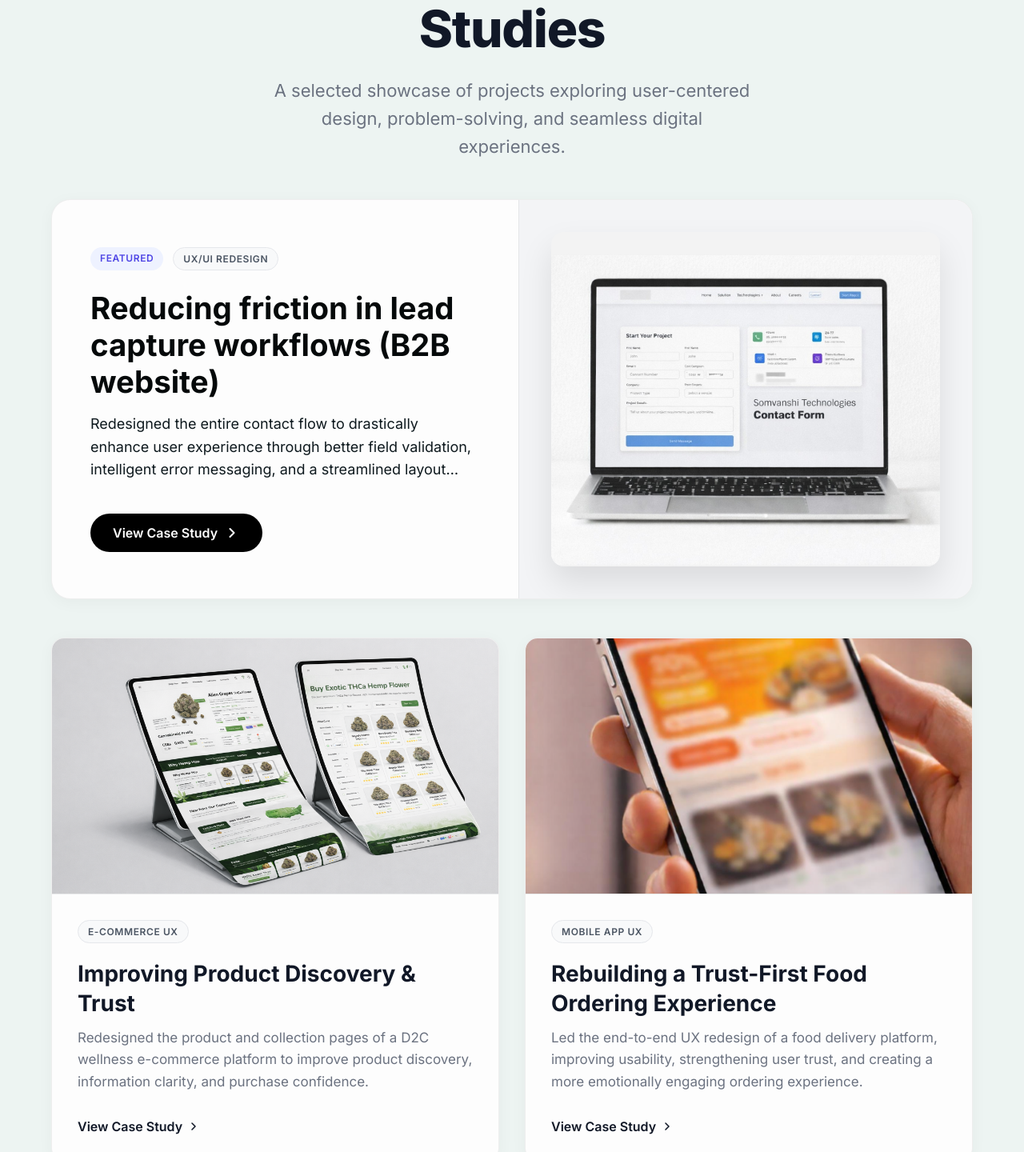
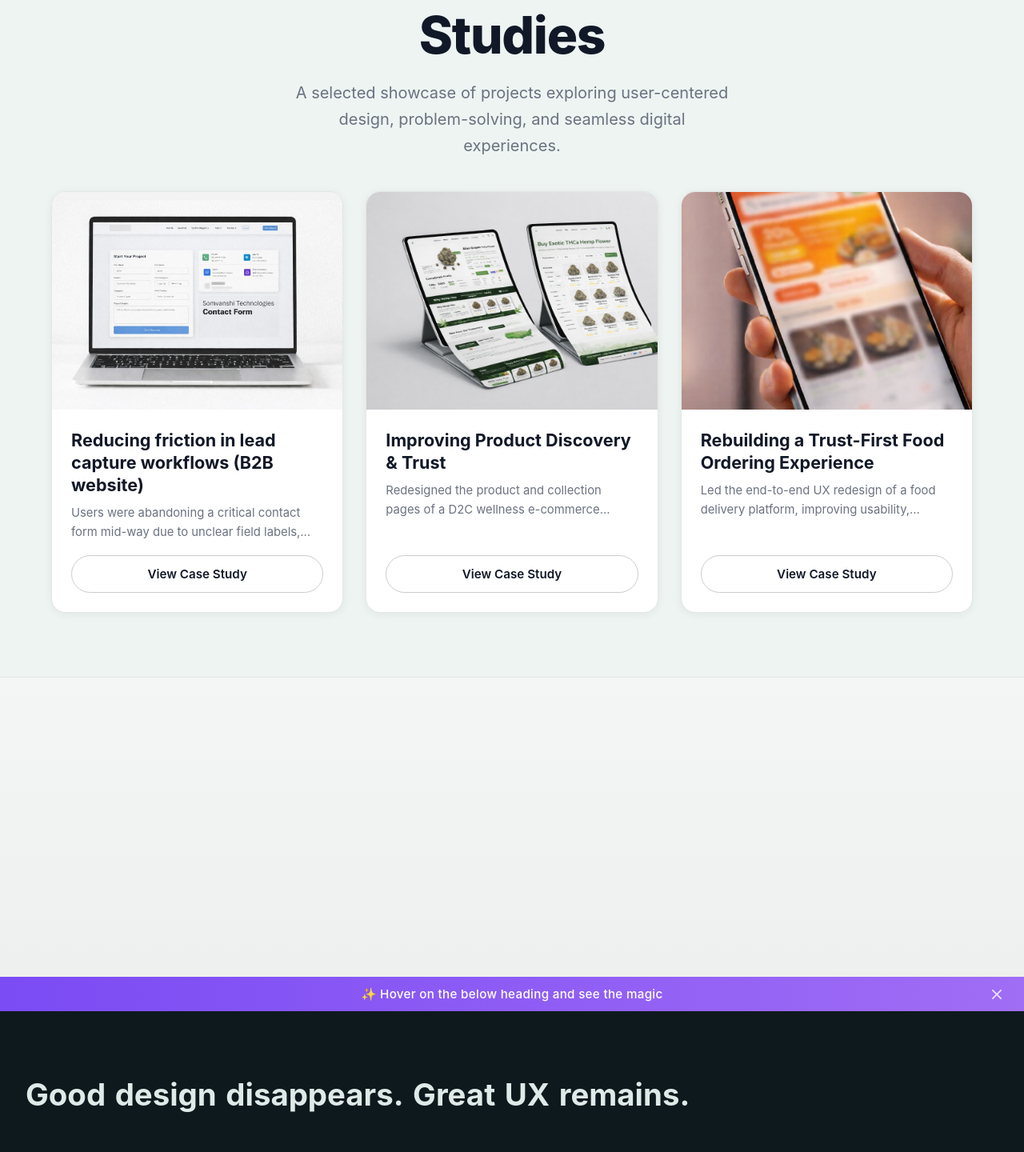
Before and after one commit to AkashGangurde02/Portfolio, a React (Vite) app: page /work in a window 1280 px wide. Shown: the part 169-1609 px from the top of the page at 80% size. Built offline with nearby package versions, Linux system fonts and the light colour scheme.

Commit message:
Redesign Work page: unified card layout with image, title, description and pill CTA button across all case study cards

```diff
--- a/src/pages/Work.css
+++ b/src/pages/Work.css
@@ -1,30 +1,27 @@
-/* Work Page Variables */
+/* ═══════════════════════════════════════════
+   Work.css — unified card design
+   ═══════════════════════════════════════════ */
+
+/* ── Tokens ── */
 :root {
-    --work-bg: #ffffff;
-    --card-bg: #fdfdfd;
-    --text-main: #111827;
-    --text-muted: #6b7280;
-    --accent-color: #000000;
-    --radius-sm: 8px;
-    --radius-md: 16px;
-    --radius-lg: 24px;
-    --shadow-soft: 0 4px 20px rgba(0, 0, 0, 0.04);
-    --shadow-hover: 0 12px 32px rgba(0, 0, 0, 0.08);
-    --border-subtle: 1px solid rgba(0, 0, 0, 0.06);
-    --font-modern: 'Inter', 'Manrope', sans-serif;
+    --wc-bg:        #f4f6f5;   /* page bg — light grey-green tint             */
+    --wc-card:      #ffffff;   /* card surface                                */
+    --wc-border:    #e4e7e6;   /* subtle border                               */
+    --wc-text:      #111827;   /* headings                                    */
+    --wc-muted:     #6b7280;   /* descriptions                                */
+    --wc-radius:    18px;      /* card corner radius                          */
+    --wc-shadow:    0 2px 12px rgba(0, 0, 0, 0.06);
+    --wc-shadow-hv: 0 10px 32px rgba(0, 0, 0, 0.12);
 }
 
-body {
-    font-family: var(--font-modern);
-}
-
+/* ── Page shell ── */
 .work-page {
-    background-color: var(--work-bg);
+    background-color: var(--wc-bg);
     min-height: 100vh;
     padding-top: 60px;
 }
 
-/* Containers */
+/* ── Containers ── */
 .work-container,
 .work-container-narrow {
     width: 100%;
@@ -34,13 +31,13 @@ body {
 }
 
 .work-container-narrow {
-    max-width: 800px;
+    max-width: 720px;
     text-align: center;
 }
 
-/* Hero Section */
+/* ── Hero ── */
 .work-hero-modern {
-    padding: 40px 0 32px;
+    padding: 48px 0 32px;
     display: flex;
     flex-direction: column;
     align-items: center;
@@ -48,258 +45,137 @@ body {
 }
 
 .work-headline-modern {
-    font-size: clamp(3rem, 5vw, 4.5rem);
+    font-size: clamp(2.5rem, 5vw, 4rem);
     font-weight: 800;
     letter-spacing: -0.02em;
-    color: var(--text-main);
+    color: var(--wc-text);
     line-height: 1.1;
-    margin-bottom: 24px;
+    margin-bottom: 20px;
 }
 
 .work-subheadline-modern {
-    font-size: clamp(1.125rem, 2vw, 1.375rem);
-    color: var(--text-muted);
-    line-height: 1.6;
-    max-width: 600px;
+    font-size: clamp(1rem, 2vw, 1.25rem);
+    color: var(--wc-muted);
+    line-height: 1.65;
+    max-width: 560px;
     margin: 0 auto;
 }
 
-/* Pill Badges */
-.pill-badge {
-    display: inline-block;
-    padding: 6px 12px;
-    border-radius: 100px;
-    font-size: 0.75rem;
-    font-weight: 600;
-    letter-spacing: 0.05em;
-    text-transform: uppercase;
-    background-color: #f3f4f6;
-    color: var(--text-muted);
+/* ── Cards section ── */
+.work-cards-section {
+    padding: 8px 0 80px;
 }
 
-.featured-badge {
-    background-color: #eef2ff;
-    color: #4f46e5;
+/* 3-column grid on desktop, collapses gracefully */
+.wc-grid {
+    display: grid;
+    grid-template-columns: repeat(3, 1fr);
+    gap: 28px;
 }
 
-.category-badge {
-    background-color: #f8f9fa;
-    color: #4b5563;
-    border: 1px solid #e5e7eb;
-}
-
-/* Featured Section */
-.work-featured-section {
-    padding: 16px 0 32px;
-}
-
-.featured-card {
-    display: flex;
-    flex-direction: row;
-    background-color: var(--card-bg);
-    border-radius: var(--radius-lg);
-    border: var(--border-subtle);
-    box-shadow: var(--shadow-soft);
-    overflow: hidden;
-    text-decoration: none;
-    color: inherit;
-    transition: all 0.3s cubic-bezier(0.25, 1, 0.5, 1);
-    min-height: 500px;
-}
-
-.featured-card:hover {
-    transform: translateY(-4px);
-    box-shadow: var(--shadow-hover);
-}
-
-.featured-card-content {
-    flex: 1;
-    padding: 48px;
-    display: flex;
-    flex-direction: column;
-    justify-content: center;
-}
-
-.featured-card-header {
-    display: flex;
-    gap: 12px;
-    margin-bottom: 24px;
-}
-
-.featured-title {
-    font-size: clamp(2rem, 3vw, 2.75rem);
-    font-weight: 700;
-    line-height: 1.2;
-    color: var(--text-main);
-    margin-bottom: 16px;
-}
-
-.featured-description {
-    font-size: 1.125rem;
-    line-height: 1.6;
-    color: var(--text-muted);
-    margin-bottom: 40px;
-    max-width: 480px;
-}
-
-.primary-btn {
-    display: inline-flex;
-    align-items: center;
-    gap: 8px;
-    background-color: var(--accent-color);
-    color: #ffffff;
-    padding: 14px 28px;
-    border-radius: 100px;
-    font-weight: 600;
-    font-size: 1rem;
-    width: fit-content;
-    transition: all 0.25s ease;
-}
-
-.featured-card:hover .primary-btn {
-    background-color: #333333;
-}
-
-.featured-card:hover .primary-btn svg {
-    transform: translateX(4px);
-}
-
-.primary-btn svg {
-    transition: transform 0.25s ease;
-}
-
-.featured-card-image {
-    flex: 1;
-    background-color: #f3f4f6;
-    display: flex;
-    align-items: center;
-    justify-content: center;
-    padding: 40px;
-    overflow: hidden;
-    border-left: var(--border-subtle);
-}
-
-.image-wrapper {
-    width: 100%;
-    height: 100%;
-    border-radius: var(--radius-md);
-    overflow: hidden;
-    box-shadow: 0 20px 40px rgba(0, 0, 0, 0.1);
-    transition: transform 0.4s cubic-bezier(0.25, 1, 0.5, 1);
-}
-
-.featured-card:hover .image-wrapper {
-    transform: scale(1.03);
-}
-
-.image-wrapper img {
-    width: 100%;
-    height: 100%;
-    object-fit: cover;
-}
-
-/* Grid Section */
-.work-grid-section {
-    padding: 16px 0 64px;
-}
-
-.modern-work-grid {
-    display: grid;
-    grid-template-columns: repeat(2, 1fr);
-    gap: 32px;
-}
-
-.modern-work-card {
-    background-color: var(--card-bg);
-    border-radius: var(--radius-md);
-    border: var(--border-subtle);
-    box-shadow: var(--shadow-soft);
+/* ── Individual card ── */
+.wc-card {
+    background-color: var(--wc-card);
+    border-radius: var(--wc-radius);
+    border: 1px solid var(--wc-border);
+    box-shadow: var(--wc-shadow);
     overflow: hidden;
     text-decoration: none;
     color: inherit;
     display: flex;
     flex-direction: column;
-    transition: all 0.3s cubic-bezier(0.25, 1, 0.5, 1);
+    transition: transform 0.3s cubic-bezier(0.25, 1, 0.5, 1),
+                box-shadow 0.3s cubic-bezier(0.25, 1, 0.5, 1);
+    cursor: pointer;
 }
 
-.modern-work-card:hover {
-    transform: translateY(-4px);
-    box-shadow: var(--shadow-hover);
+.wc-card:hover {
+    transform: translateY(-6px);
+    box-shadow: var(--wc-shadow-hv);
 }
 
-.card-image-container {
+/* ── Image area ── */
+.wc-image-wrap {
     width: 100%;
-    height: 320px;
-    background-color: #f8f9fa;
+    aspect-ratio: 4 / 3;
     overflow: hidden;
-    border-bottom: var(--border-subtle);
+    background-color: #edf0ef;   /* fallback fill while image loads */
+    flex-shrink: 0;
 }
 
-.card-image-container img {
+.wc-image {
     width: 100%;
     height: 100%;
     object-fit: cover;
-    transition: transform 0.4s cubic-bezier(0.25, 1, 0.5, 1);
+    display: block;
+    transition: transform 0.45s cubic-bezier(0.25, 1, 0.5, 1);
 }
 
-.modern-work-card:hover .card-image-container img {
-    transform: scale(1.03);
+.wc-card:hover .wc-image {
+    transform: scale(1.04);
 }
 
-.card-content {
-    padding: 32px;
+/* ── Text body ── */
+.wc-body {
+    padding: 24px 24px 16px;
+    flex: 1;
     display: flex;
     flex-direction: column;
-    flex-grow: 1;
+    gap: 10px;
 }
 
-.card-tags {
-    margin-bottom: 20px;
+.wc-title {
+    font-size: clamp(1.15rem, 2vw, 1.35rem);
+    font-weight: 700;
+    line-height: 1.3;
+    color: var(--wc-text);
+    margin: 0;
 }
 
-.card-title {
-    font-size: 1.75rem;
-    font-weight: 700;
-    line-height: 1.3;
-    color: var(--text-main);
-    margin-bottom: 12px;
+.wc-desc {
+    font-size: 0.925rem;
+    line-height: 1.6;
+    color: var(--wc-muted);
+    margin: 0;
+    /* clamp to 2 lines */
+    display: -webkit-box;
+    -webkit-line-clamp: 2;
+    -webkit-box-orient: vertical;
+    overflow: hidden;
 }
 
-.card-description {
-    font-size: 1.0625rem;
-    line-height: 1.6;
-    color: var(--text-muted);
-    margin-bottom: 32px;
-    flex-grow: 1;
+/* ── Footer CTA ── */
+.wc-footer {
+    padding: 0 24px 24px;
 }
 
-.text-cta {
-    display: inline-flex;
-    align-items: center;
-    gap: 6px;
+.wc-cta-btn {
+    display: block;
+    width: 100%;
+    text-align: center;
+    padding: 13px 0;
+    border: 1.5px solid #c8cdc9;
+    border-radius: 100px;
+    font-size: 0.95rem;
     font-weight: 600;
-    font-size: 1rem;
-    color: var(--text-main);
-    transition: color 0.25s ease;
+    color: var(--wc-text);
+    background-color: transparent;
+    transition: background-color 0.25s ease, color 0.25s ease, border-color 0.25s ease;
 }
 
-.modern-work-card:hover .text-cta {
-    color: #3b82f6;
+.wc-card:hover .wc-cta-btn {
+    background-color: var(--wc-text);
+    color: #ffffff;
+    border-color: var(--wc-text);
 }
 
-.text-cta svg {
-    transition: transform 0.25s ease;
-}
-
-.modern-work-card:hover .text-cta svg {
-    transform: translateX(4px);
-}
-
-/* Bottom CTA Section */
+/* ════════════════════════════════════════════
+   Bottom CTA section (unchanged)
+   ════════════════════════════════════════════ */
 .work-bottom-cta {
-    padding: 60px 0;
-    background: linear-gradient(to bottom, #ffffff, #f9fafb);
-    border-top: var(--border-subtle);
+    padding: 64px 0;
+    background: linear-gradient(to bottom, var(--wc-bg), #eef0ef);
+    border-top: 1px solid var(--wc-border);
 }
 
 .cta-container {
@@ -310,32 +186,32 @@ body {
 }
 
 .cta-headline {
-    font-size: clamp(2.5rem, 4vw, 3.5rem);
+    font-size: clamp(2.25rem, 4vw, 3.25rem);
     font-weight: 800;
-    color: var(--text-main);
+    color: var(--wc-text);
     line-height: 1.1;
-    margin-bottom: 16px;
+    margin-bottom: 14px;
     letter-spacing: -0.02em;
 }
 
 .cta-subheadline {
-    font-size: 1.25rem;
-    color: var(--text-muted);
-    margin-bottom: 40px;
+    font-size: 1.2rem;
+    color: var(--wc-muted);
+    margin-bottom: 36px;
 }
 
 .cta-button-large {
     display: inline-flex;
     align-items: center;
     gap: 12px;
-    background-color: var(--text-main);
+    background-color: var(--wc-text);
     color: #ffffff;
     padding: 18px 40px;
     border-radius: 100px;
-    font-size: 1.125rem;
+    font-size: 1.1rem;
     font-weight: 700;
     text-decoration: none;
-    transition: all 0.3s ease;
+    transition: background-color 0.3s ease, transform 0.3s ease, box-shadow 0.3s ease;
 }
 
 .cta-button-large:hover {
@@ -352,64 +228,43 @@ body {
     transform: translateX(4px);
 }
 
-/* Responsive Styles */
+
+/* ════════════════════════════════════════════
+   Responsive
+   ════════════════════════════════════════════ */
+
+/* 2 columns on tablet */
 @media (max-width: 1024px) {
-    .featured-card {
-        flex-direction: column;
-    }
-
-    .featured-card-content {
-        padding: 40px 32px;
-    }
-
-    .featured-card-image {
-        padding: 32px;
-        border-left: none;
-        border-top: var(--border-subtle);
+    .wc-grid {
+        grid-template-columns: repeat(2, 1fr);
+        gap: 22px;
     }
 }
 
-@media (max-width: 768px) {
-    .modern-work-grid {
+/* 1 column on mobile */
+@media (max-width: 640px) {
+    .wc-grid {
         grid-template-columns: 1fr;
+        gap: 18px;
     }
 
     .work-hero-modern {
-        padding: 32px 0 24px;
+        padding: 32px 0 20px;
     }
 
-    .work-grid-section {
-        padding-bottom: 40px;
+    .work-cards-section {
+        padding-bottom: 48px;
+    }
+
+    .wc-body {
+        padding: 20px 20px 12px;
+    }
+
+    .wc-footer {
+        padding: 0 20px 20px;
     }
 
     .work-bottom-cta {
         padding: 48px 0;
     }
-
-    .card-content {
-        padding: 24px;
-    }
-
-    .card-image-container {
-        height: 240px;
-    }
 }
-
-@media (max-width: 480px) {
-    .work-page {
-        padding-top: 60px;
-    }
-
-    .featured-card-content {
-        padding: 32px 20px;
-    }
-
-    .featured-card-image {
-        padding: 20px;
-    }
-
-    .featured-title {
-        font-size: 1.75rem;
-    }
-
-}
--- a/src/pages/Work.jsx
+++ b/src/pages/Work.jsx
@@ -11,27 +11,23 @@ import Footer from '../components/Footer'
 gsap.registerPlugin(ScrollTrigger)
 
 const Work = () => {
-    const heroRef = useRef(null)
-    const featuredRef = useRef(null)
-    const gridRef = useRef(null)
-    const ctaRef = useRef(null)
+    const heroRef    = useRef(null)
+    const cardsRef   = useRef(null)
+    const ctaRef     = useRef(null)
 
-    const featuredProject = {
-        id: 'featured',
-        title: 'Reducing friction in lead capture workflows (B2B website)',
-        category: 'UX/UI REDESIGN',
-        description: 'Redesigned the entire contact flow to drastically enhance user experience through better field validation, intelligent error messaging, and a streamlined layout resulting in a 40% increase in completion rates.',
-        image: contactFormImage,
-        link: '/case-study',
-        ctaText: 'View Case Study',
-        tag: 'Featured'
-    }
-
+    // All projects — featured first, rest follow
     const projects = [
+        {
+            id: 1,
+            title: 'Reducing friction in lead capture workflows (B2B website)',
+            description: 'Users were abandoning a critical contact form mid-way due to unclear field labels, confusing error states, and a fragmented layout.',
+            image: contactFormImage,
+            link: '/case-study',
+            ctaText: 'View Case Study'
+        },
         {
             id: 2,
             title: 'Improving Product Discovery & Trust',
-            category: 'E-COMMERCE UX',
             description: 'Redesigned the product and collection pages of a D2C wellness e-commerce platform to improve product discovery, information clarity, and purchase confidence.',
             image: hempHopImage,
             link: '/case-study/hemp-hop',
@@ -40,7 +36,6 @@ const Work = () => {
         {
             id: 3,
             title: 'Rebuilding a Trust-First Food Ordering Experience',
-            category: 'MOBILE APP UX',
             description: 'Led the end-to-end UX redesign of a food delivery platform, improving usability, strengthening user trust, and creating a more emotionally engaging ordering experience.',
             image: grubwalaImage,
             link: '/case-study/grubwala',
@@ -50,7 +45,7 @@ const Work = () => {
 
     useEffect(() => {
         const ctx = gsap.context(() => {
-            // Hero text animation
+            // Hero
             gsap.from(heroRef.current.children, {
                 y: 40,
                 opacity: 0,
@@ -60,36 +55,21 @@ const Work = () => {
                 delay: 0.2
             })
 
-            // Featured project animation
-            gsap.from(featuredRef.current, {
-                scrollTrigger: {
-                    trigger: featuredRef.current,
-                    start: 'top 85%',
-                    toggleActions: 'play none none reverse'
-                },
-                y: 60,
-                opacity: 0,
-                duration: 0.8,
-                ease: 'power3.out'
-            })
-
-            // Grid items — simple timed animation, no ScrollTrigger
-            // (avoids cards getting stuck at opacity:0 if trigger never fires)
-            if (gridRef.current && gridRef.current.children.length > 0) {
-                // Ensure cards start visible, then animate in
-                gsap.set(gridRef.current.children, { opacity: 0, y: 40 })
-                gsap.to(gridRef.current.children, {
+            // Cards
+            if (cardsRef.current && cardsRef.current.children.length > 0) {
+                gsap.set(cardsRef.current.children, { opacity: 0, y: 40 })
+                gsap.to(cardsRef.current.children, {
                     opacity: 1,
                     y: 0,
-                    duration: 0.6,
-                    stagger: 0.15,
+                    duration: 0.65,
+                    stagger: 0.12,
                     ease: 'power3.out',
-                    delay: 0.5,
+                    delay: 0.4,
                     clearProps: 'all'
                 })
             }
 
-            // CTA section animation
+            // CTA
             gsap.from(ctaRef.current.children, {
                 scrollTrigger: {
                     trigger: ctaRef.current,
@@ -104,7 +84,6 @@ const Work = () => {
             })
         })
 
-        // Refresh ScrollTrigger after layout has settled
         const timer = setTimeout(() => ScrollTrigger.refresh(), 300)
         return () => {
             clearTimeout(timer)
@@ -114,7 +93,8 @@ const Work = () => {
 
     return (
         <div className="work-page">
-            {/* Hero Section */}
+
+            {/* ── Hero ── */}
             <section className="work-hero-modern">
                 <div className="work-container-narrow" ref={heroRef}>
                     <h1 className="work-headline-modern">Featured UX Case Studies</h1>
@@ -124,54 +104,26 @@ const Work = () => {
                 </div>
             </section>
 
-            {/* Featured Project */}
-            <section className="work-featured-section">
-                <div className="work-container" ref={featuredRef}>
-                    <Link to={featuredProject.link} className="featured-card">
-                        <div className="featured-card-content">
-                            <div className="featured-card-header">
-                                <span className="pill-badge featured-badge">{featuredProject.tag}</span>
-                                <span className="pill-badge category-badge">{featuredProject.category}</span>
-                            </div>
-                            <h2 className="featured-title">{featuredProject.title}</h2>
-                            <p className="featured-description">{featuredProject.description}</p>
-                            <span className="primary-btn">
-                                {featuredProject.ctaText}
-                                <svg width="20" height="20" viewBox="0 0 20 20" fill="none">
-                                    <path d="M7.5 15L12.5 10L7.5 5" stroke="currentColor" strokeWidth="2" strokeLinecap="round" strokeLinejoin="round" />
-                                </svg>
-                            </span>
-                        </div>
-                        <div className="featured-card-image">
-                            <div className="image-wrapper">
-                                <img src={featuredProject.image} alt={featuredProject.title} />
-                            </div>
-                        </div>
-                    </Link>
-                </div>
-            </section>
+            {/* ── Cards Grid ── */}
+            <section className="work-cards-section">
+                <div className="work-container">
+                    <div className="wc-grid" ref={cardsRef}>
+                        {projects.map((project) => (
+                            <Link key={project.id} to={project.link} className="wc-card">
+                                {/* Image */}
+                                <div className="wc-image-wrap">
+                                    <img src={project.image} alt={project.title} className="wc-image" />
+                                </div>
 
-            {/* Projects Grid */}
-            <section className="work-grid-section">
-                <div className="work-container">
-                    <div className="modern-work-grid" ref={gridRef}>
-                        {projects.map((project) => (
-                            <Link key={project.id} to={project.link} className="modern-work-card">
-                                <div className="card-image-container">
-                                    <img src={project.image} alt={project.title} />
+                                {/* Body */}
+                                <div className="wc-body">
+                                    <h2 className="wc-title">{project.title}</h2>
+                                    <p className="wc-desc">{project.description}</p>
                                 </div>
-                                <div className="card-content">
-                                    <div className="card-tags">
-                                        <span className="pill-badge category-badge">{project.category}</span>
-                                    </div>
-                                    <h3 className="card-title">{project.title}</h3>
-                                    <p className="card-description">{project.description}</p>
-                                    <span className="text-cta">
-                                        {project.ctaText}
-                                        <svg width="16" height="16" viewBox="0 0 20 20" fill="none">
-                                            <path d="M7.5 15L12.5 10L7.5 5" stroke="currentColor" strokeWidth="2" strokeLinecap="round" strokeLinejoin="round" />
-                                        </svg>
-                                    </span>
+
+                                {/* CTA */}
+                                <div className="wc-footer">
+                                    <span className="wc-cta-btn">{project.ctaText}</span>
                                 </div>
                             </Link>
                         ))}
@@ -179,7 +131,7 @@ const Work = () => {
                 </div>
             </section>
 
-            {/* Bottom CTA Section */}
+            {/* ── Bottom CTA ── */}
             <section className="work-bottom-cta">
                 <div className="cta-container" ref={ctaRef}>
                     <h2 className="cta-headline">Have a project in mind?</h2>
```
